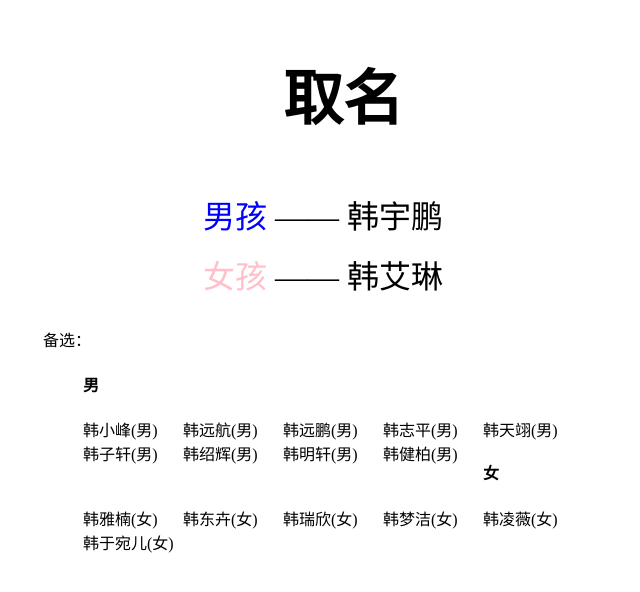
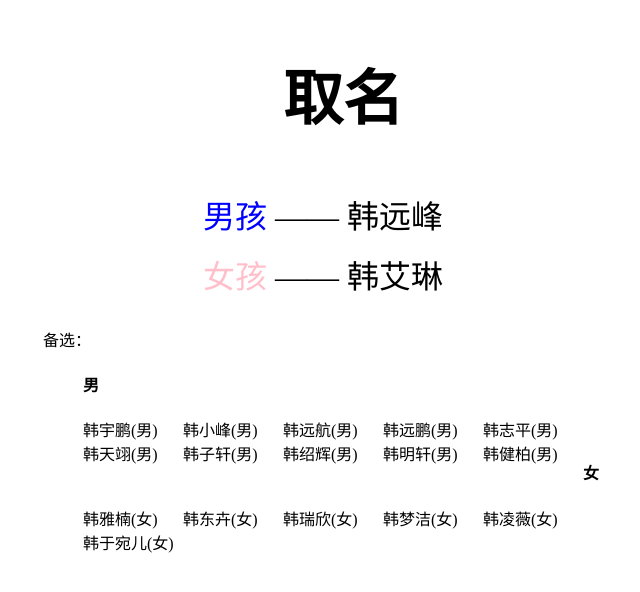
Before and after one commit to yubiaobin/yubiaobin.github.io, a Jekyll site: the page name.html, which Jekyll copies as it is, in a window 1280 px wide. Shown: the top 592 px of the page, without its empty margins (297-937 px from the left). Built offline with Jekyll 4.4.1, drawn with Linux system fonts in a browser that asks for light colours; comment, search, counter and statistics services are not loaded.

Commit message:
modified name html

```diff
--- a/name.html
+++ b/name.html
@@ -43,7 +43,7 @@
 
     <h2>取名</h2>
     <ul class="name_list">
-        <li><span class="male">男孩</span> —— 韩宇鹏</li>
+        <li><span class="male">男孩</span> —— 韩远峰</li>
         <li><span class="female">女孩</span> —— 韩艾琳</li>
     </ul>
     <div class="clearfix"></div>
@@ -51,6 +51,7 @@
         备选：
         <ul>
             <h4>男</h4>
+            <li>韩宇鹏(男)</li>
             <li>韩小峰(男)</li>
             <li>韩远航(男)</li>
             <li>韩远鹏(男)</li>
```
